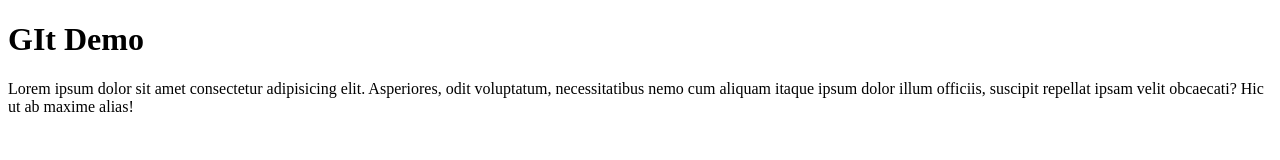
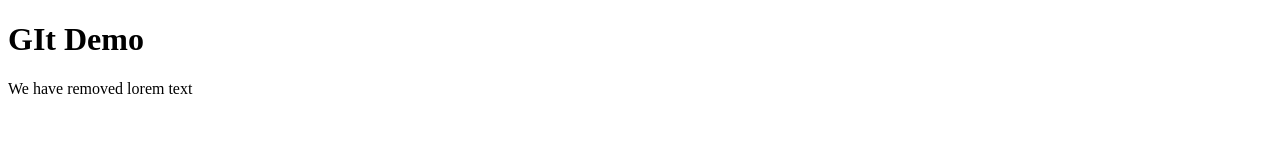
Before and after one commit to BilalSiddique01/gitdemo, a plain HTML site: page index.html in a window 1280 px wide. Drawn offline with Linux system fonts and the light colour scheme.

Commit message:
Paragraphg text Changed

```diff
--- a/index.html
+++ b/index.html
@@ -15,7 +15,7 @@
 
 
 
-    <p>Lorem ipsum dolor sit amet consectetur adipisicing elit. Asperiores, odit voluptatum, necessitatibus nemo cum aliquam itaque ipsum dolor illum officiis, suscipit repellat ipsam velit obcaecati? Hic ut ab maxime alias!</p>
+    <p>We have removed lorem text</p>
 
 
 
```
